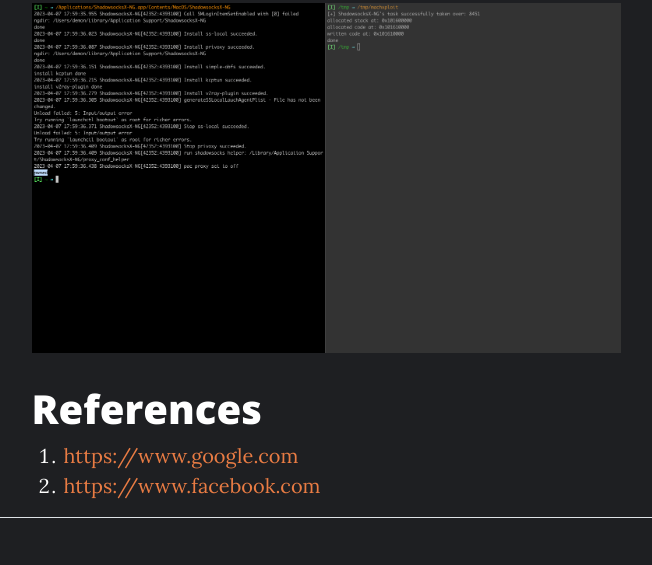
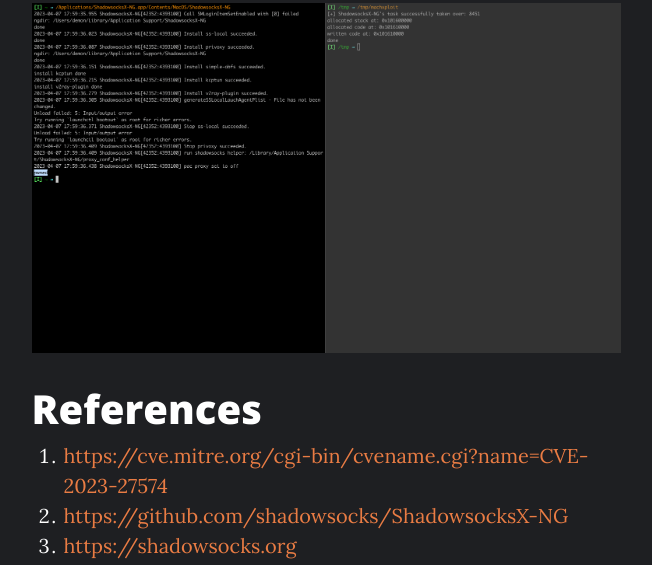
Before and after one commit to NSEcho/NSEcho.github.io, a plain HTML site: page posts/cve_2023_27574.html in a window 1280 px wide. Shown: the part 6655-7220 px from the top of the page, without its empty margins (314-966 px from the left). Drawn offline with nearby package versions, Linux system fonts and the light colour scheme.

Commit message:
ci generated

```diff
--- a/index.xml
+++ b/index.xml
@@ -4,7 +4,7 @@
     <link>https://nsecho.github.io/</link>
     <description>custom blog</description>
     <managingEditor>xdaemonx@protonmail.com (NSEcho)</managingEditor>
-    <pubDate>Fri, 07 Apr 2023 16:15:18 +0000</pubDate>
+    <pubDate>Thu, 13 Apr 2023 09:47:01 +0000</pubDate>
     <item>
       <title>CVE-2023-27574 - Shadowsocks-NG code execution</title>
       <link>https://nsecho.github.io/posts/cve_2023_27574.html</link>
--- a/posts/cve_2023_27574.html
+++ b/posts/cve_2023_27574.html
@@ -272,8 +272,9 @@ int main(int argc, const char * argv[]) {
             <div class="col-md-10 col-lg-8 col-xl-7">
                 <h1 id="references">References</h1>
                 <ol>
-                    <li><a href="https://www.google.com">https://www.google.com</a></li>
-                    <li><a href="https://www.facebook.com">https://www.facebook.com</a></li>
+                    <li><a href="https://cve.mitre.org/cgi-bin/cvename.cgi?name=CVE-2023-27574">https://cve.mitre.org/cgi-bin/cvename.cgi?name=CVE-2023-27574</a></li>
+                    <li><a href="https://github.com/shadowsocks/ShadowsocksX-NG">https://github.com/shadowsocks/ShadowsocksX-NG</a></li>
+                    <li><a href="https://shadowsocks.org">https://shadowsocks.org</a></li>
 
                 </ol>
             </div>
```
Also changed, not shown: index.html (+1 -1 lines).
